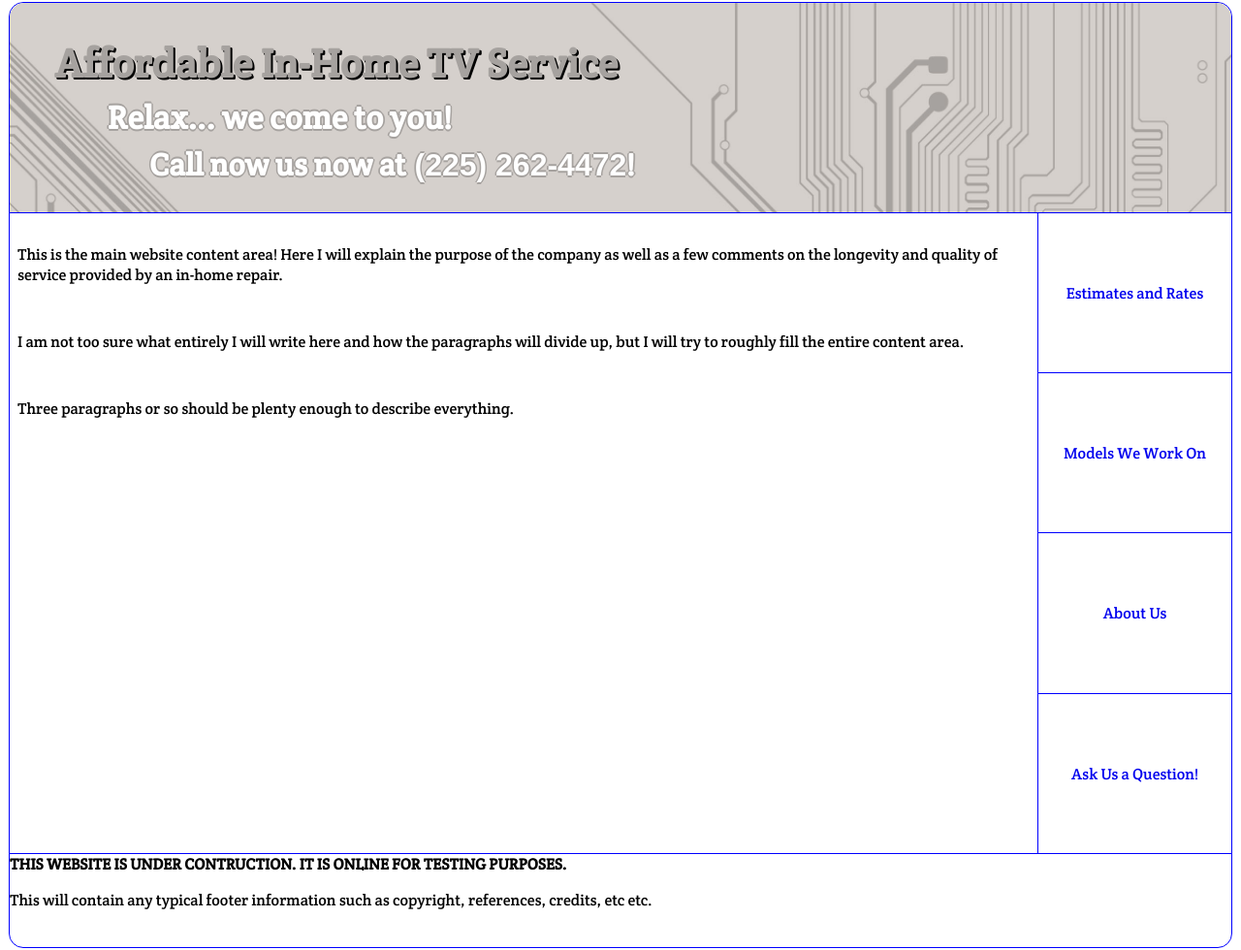
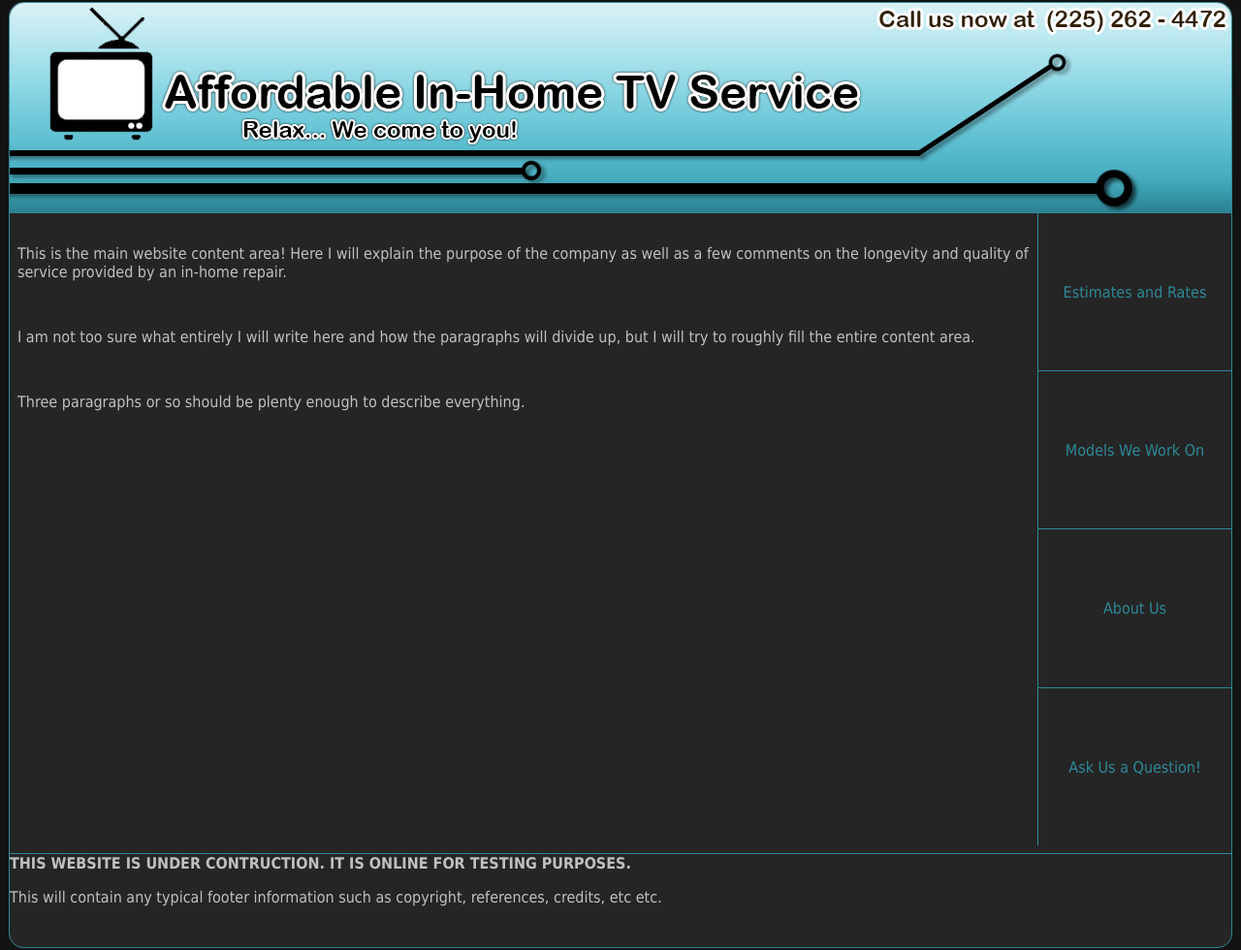
Before and after one commit to Croge32/Website, a PHP site: page /public/home.html in a window 1280 px wide. Shown: the whole page at 97% size. Run offline with PHP 8.4, Linux system fonts and the light colour scheme.

Commit message:
Design overhaul. New banner and color scheme. Next step is nav bar buttons. Thanks to Taylor Voisin for Photoshop skills

```diff
--- a/public/css/mystyle.css
+++ b/public/css/mystyle.css
@@ -1,6 +1,8 @@
 html, body{
-	font-family: Crete Round, Tahoma, sans serif;
+	font-family: arial round, Tahoma, sans serif;
+	color: #c0c0c0;
 	margin: 0;
+	background-color: #131313;
 	padding: 0.063em;
 }
 
@@ -8,7 +10,8 @@ html, body{
 	width: 78.750em;
 	height: auto;
 	margin: auto;
-	border: 0.063em solid blue;
+	background-color: #252525;
+	border: 0.063em solid #2e8898;
 	border-radius: 0.938em;
 }
 
@@ -62,12 +65,12 @@ a.headerbutton:visited{color: #a6a29f;}
 	text-align: center;
 	padding-top: 4.5em;
 	padding-bottom: 4.45em;
-	border-top: 1px solid blue;
-	border-left: 1px solid blue;
+	border-top: 1px solid #2e8898;
+	border-left: 1px solid #2e8898;
 }
 
-a.buttonlinks:link{text-decoration: none;}
-a.buttonlinks:visited{color: blue;}
+a.buttonlinks:link{text-decoration: none; color: #2e8898;}
+a.buttonlinks:visited{color: #2e8898;}
 a.buttonlinks:hover{color: gray;}
 
 #questionbox{
@@ -94,7 +97,7 @@ a.buttonlinks:hover{color: gray;}
 	height: 41.250em;
 	margin: 0;
 	padding: 0;
-	border-top: 1px solid blue;
+	border-top: 1px solid #2e8898;
 }
 
 #maincontent p {
@@ -110,5 +113,5 @@ a.buttonlinks:hover{color: gray;}
 #footer{
 	clear: both;
 	height: 6em;
-	border-top: 1px solid blue;
+	border-top: 1px solid #2e8898;
 }
--- a/public/home.html
+++ b/public/home.html
@@ -9,10 +9,10 @@
 	<div id="pagecontainer">
 
 		<div id="headerbar">
-			<img id="headerbarImage" src="images/gray circuit banner.jpg"/>
-			<h1 id="buttonText"><a class="headerbutton" href="home.html">Affordable In-Home TV Service</a></h1>
+			<img id="headerbarImage" src="images/webbanner.jpg"/>
+			<!--<h1 id="buttonText"><a class="headerbutton" href="home.html">Affordable In-Home TV Service</a></h1>
 			<h2 id="slogan">Relax... we come to you!</h2>
-			<h1 id="numberText">Call now us now at<span id="numfont"> (225) 262-4472</span>!</h1>
+			<h1 id="numberText">Call now us now at<span id="numfont"> (225) 262-4472</span>!</h1>-->
 		</div>
 
 		<div id="rightbanner">
```
Also changed, not shown: public/images/webbanner.jpg (added), 1 other file.
